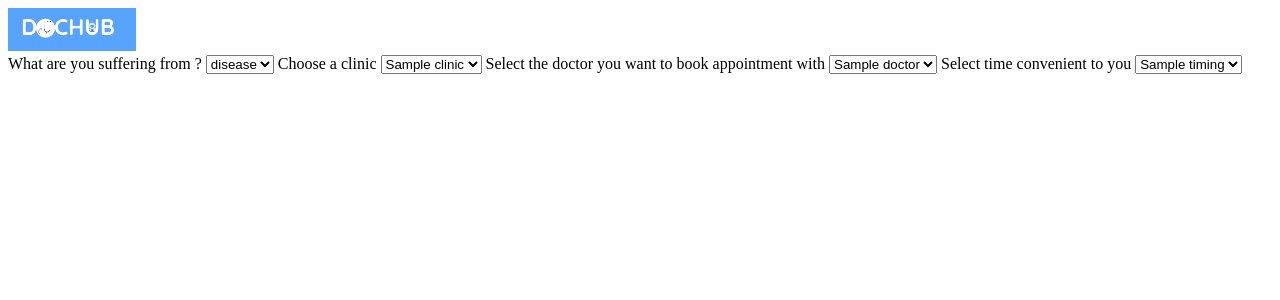
After one commit to Bhunesh2000/dochub, a Flask app: template templates/bookappointment.html in a window 1280 px wide. The commit adds this page. Shown: the top 300 px of the page. Run offline with Flask 2, Linux system fonts and the light colour scheme; the template is opened without the code that fills it: most values are stand-ins (such as "Sample title", 1, 10 or a date in 2020).

Commit message:
book appointment done

```diff
--- a/app.py
+++ b/app.py
@@ -31,7 +31,9 @@ def login_signup():
             flash('Wrong Credentials')
             return redirect(url_for('home'))
     elif (loginorsignup=='signup'):
-        return render_template("signup.html",usertype=usertype)
+        _username=request.form.get('username')
+        _password=request.form.get('password')
+        return render_template("signup.html",usertype=usertype,username=_username,password=_password)
         # return redirect(url_for('signup',username=_username, password = _password, usertype=usertype))
     # else:
     #     flash('Please try again')
@@ -42,6 +44,10 @@ def login_signup():
 #     usertype = request.args.get('usertype')
 
 #     return render_template("signup.html",usertype=usertype)
+
+@app.route('/book_appointment',methods=['POST'])
+def book_appointment():
+    return render_template("bookappointment.html",diseases=['malaria',"common cold"],clinics=['apollo','mars hospital'],doctors=['dr. vats','dr.ramesh'],timings=['9:00AM - 09:30 AM','04:15PM - 04:45 PM'])
 
 @app.route('/update_profile',methods=['POST'])
 def update_profile():
--- /dev/null
+++ b/templates/bookappointment.html
@@ -0,0 +1,39 @@
+<!DOCTYPE html>
+<html lang="en">
+<head>
+    <meta charset="UTF-8">
+    <meta name="viewport" content="width=device-width, initial-scale=1.0">
+    <title>Dochub - Book an appointment </title>
+</head>
+<body>
+    <nav>
+                <a href="#">
+                <img src="{{ url_for('static', filename='docchub2.png') }}" alt="Logo" style="width:10vw;">
+                </a>
+    </nav>
+    <label for="disease"> What are you suffering from ? </label>
+    <select id="disease">
+        {% for disease in diseases %}
+        <option value="{{ disease }}"> disease </option>
+        {% endfor %}
+    </select>
+    <label for="clinic"> Choose a clinic </label>
+    <select id="clinic">
+        {% for clinic in clinics %}
+        <option value="{{ clinic }}"> {{clinic}} </option>
+        {% endfor %}
+    </select>
+    <label for="doctor"> Select the doctor you want to book appointment with </label>
+    <select id="doctor">
+        {% for doctor in doctors %}
+        <option value="{{ doctor }}"> {{doctor}} </option>
+        {% endfor %}
+    </select>
+    <label for="timing"> Select time convenient to you </label>
+    <select id="timing">
+        {% for timing in timings %}
+        <option value="{{ timing }}"> {{ timing }} </option>
+        {% endfor %}
+    </select>
+</body>
+</html>
--- a/templates/patient.html
+++ b/templates/patient.html
@@ -11,7 +11,7 @@
             <img src="{{ url_for('static', filename='docchub2.png') }}" alt="Logo" style="width:10vw;">
             </a>
             <a href="#">Welcome Mr. {{ name }}!</a>
-            <form method="post" action="">
+            <form method="post" action="book_appointment">
                 <button type="submit">Book an Appointment</button>
             </form>
             <form method="post" action="">
```
Also changed, not shown: 1 other file.
